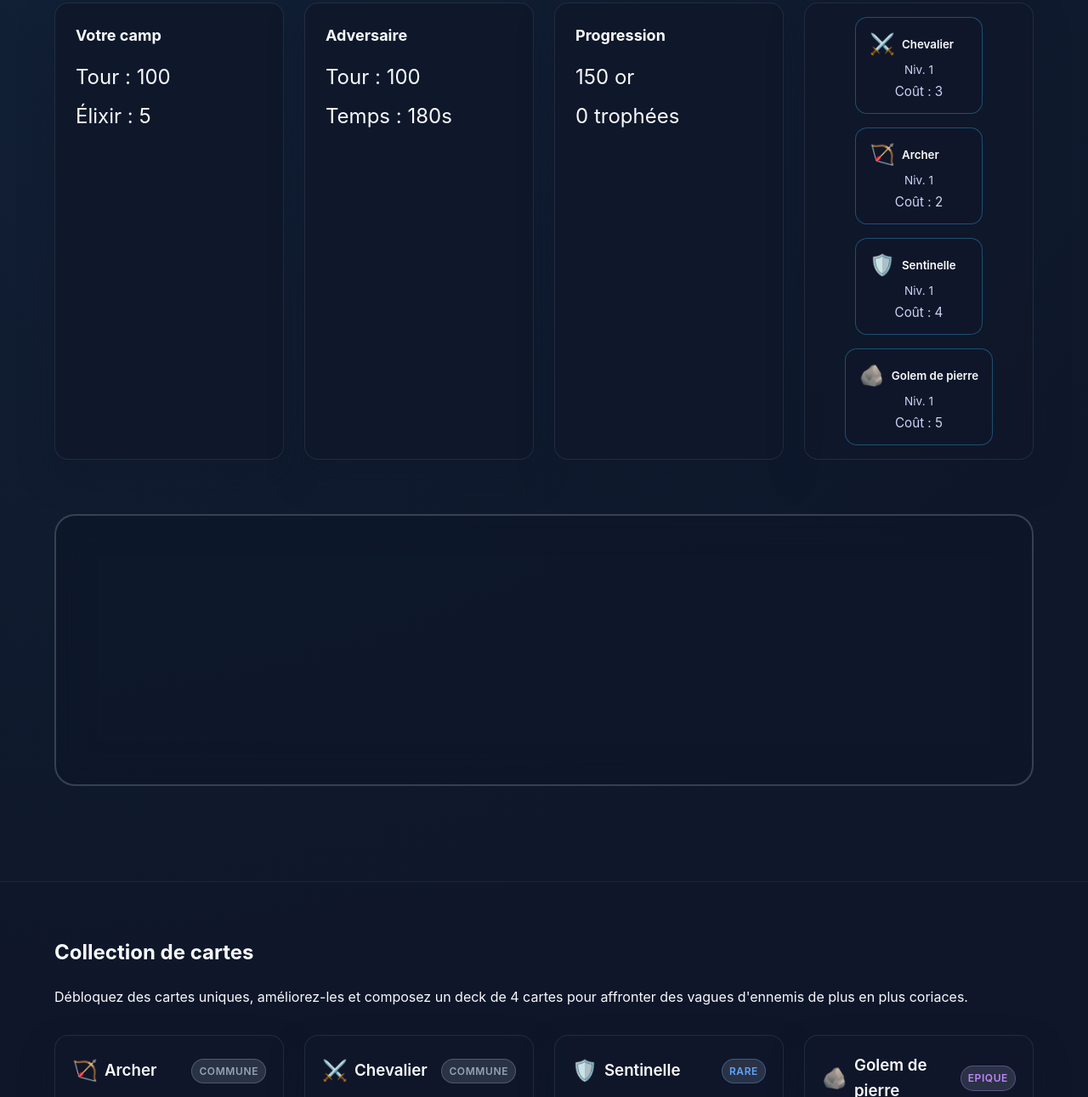
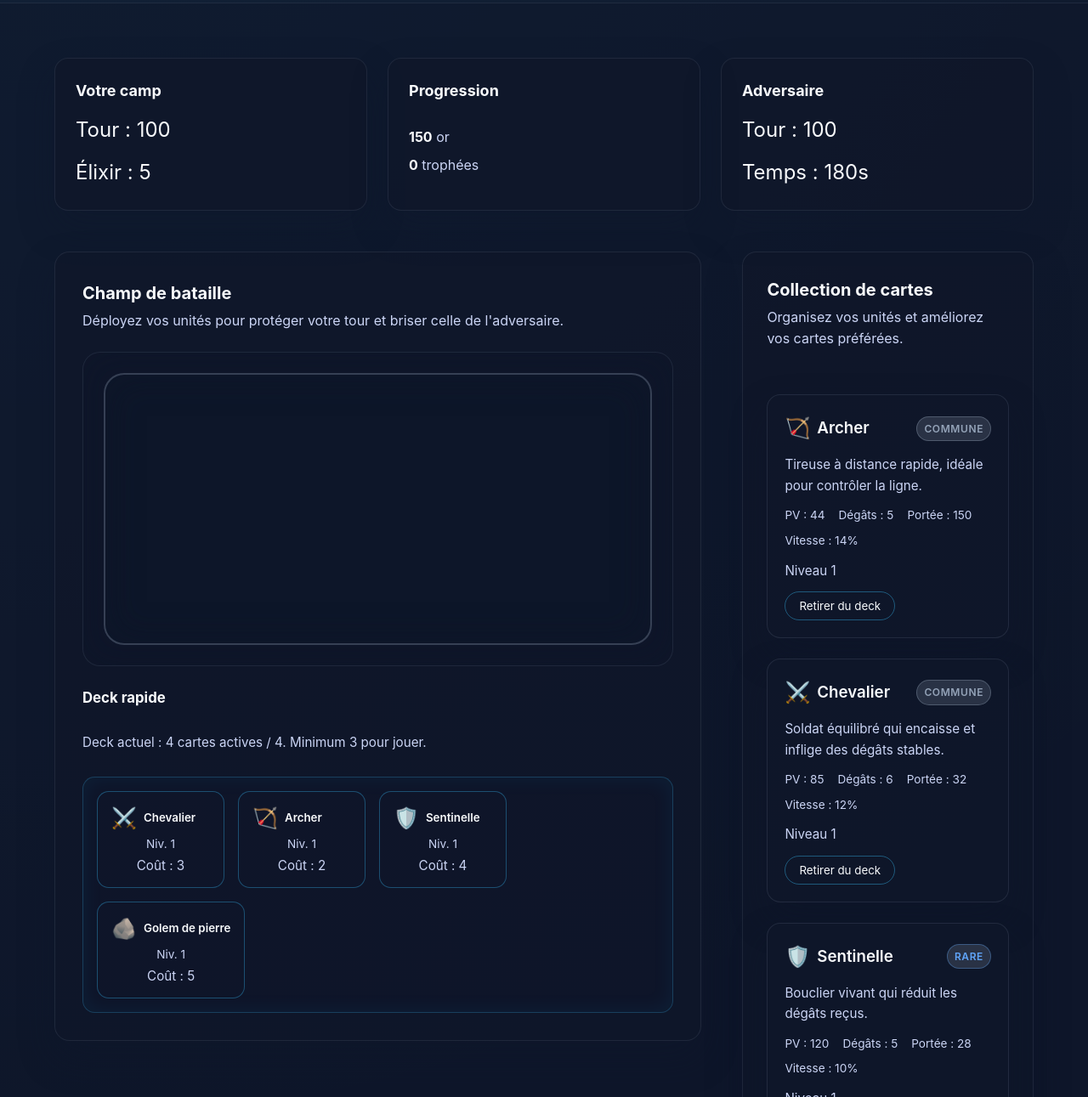
Before and after one commit to TechHumain/Projet_d-couverte, a plain HTML site: page index.html in a window 1280 px wide. Shown: the part 625-1916 px from the top of the page at 85% size. Drawn offline with Linux system fonts and the light colour scheme.

Commit message:
Refactor UI layout into battle and management panels

```diff
--- a/index.html
+++ b/index.html
@@ -58,48 +58,71 @@
         </div>
       </section>
 
-      <section class="dashboard" aria-live="polite">
-        <div class="score-card" aria-label="Points joueur">
+      <section class="game-shell" aria-label="Interface principale de Mini Royale">
+        <div class="hud" aria-live="polite">
+          <article class="hud-card" aria-label="Statut du joueur">
+            <header>
               <h2>Votre camp</h2>
+            </header>
             <p class="value" id="playerScore">Tour : 100</p>
             <p class="value" id="playerElixir">Élixir : 5</p>
+          </article>
+          <article class="hud-card" aria-label="Progression de saison">
+            <header>
+              <h2>Progression</h2>
+            </header>
+            <div class="progress-stats">
+              <span><strong id="goldAmount">150</strong> or</span>
+              <span><strong id="trophyAmount">0</strong> trophées</span>
             </div>
-        <div class="score-card" aria-label="Points adversaire">
+          </article>
+          <article class="hud-card" aria-label="Statut de l'adversaire">
+            <header>
               <h2>Adversaire</h2>
+            </header>
             <p class="value" id="aiScore">Tour : 100</p>
             <p class="value" id="timer">Temps : 180s</p>
+          </article>
         </div>
-        <div class="score-card" aria-label="Progression et monnaie">
-          <h2>Progression</h2>
-          <p class="value"><span id="goldAmount">150</span> or</p>
-          <p class="value"><span id="trophyAmount">0</span> trophées</p>
+
+        <div class="game-layout">
+          <section class="battle-panel" aria-label="Zone de combat">
+            <header class="panel-header">
+              <h2>Champ de bataille</h2>
+              <p>Déployez vos unités pour protéger votre tour et briser celle de l'adversaire.</p>
+            </header>
+            <div class="arena" role="region" aria-label="Champ de bataille">
+              <div class="lane" id="lane"></div>
             </div>
-        <div class="deck" role="list" aria-label="Deck actif" id="deckList" aria-live="polite"></div>
+            <footer class="panel-footer">
+              <h3>Deck rapide</h3>
+              <p class="hint" id="deckHint">
+                Sélectionnez jusqu'à 4 cartes actives. Un minimum de 3 cartes est requis pour jouer.
+              </p>
+              <div class="hand" role="list" aria-label="Deck actif" id="deckList" aria-live="polite"></div>
+            </footer>
           </section>
 
-      <section class="arena" aria-label="Champ de bataille">
-        <div class="lane" id="lane"></div>
+          <aside class="command-panel" aria-label="Gestion de vos cartes et achats">
+            <section class="panel inventory" id="collection">
+              <header class="panel-header">
+                <h2>Collection de cartes</h2>
+                <p>Organisez vos unités et améliorez vos cartes préférées.</p>
+              </header>
+              <ul class="collection-list" id="collectionList" role="list"></ul>
             </section>
 
-      <section id="collection" class="info collection-section">
-        <h2>Collection de cartes</h2>
-        <p>
-          Débloquez des cartes uniques, améliorez-les et composez un deck de 4 cartes pour affronter des vagues
-          d'ennemis de plus en plus coriaces.
-        </p>
-        <ul class="collection-list" id="collectionList" role="list"></ul>
-        <p class="hint" id="deckHint">Sélectionnez jusqu'à 4 cartes actives. Un minimum de 3 cartes est requis pour jouer.</p>
-      </section>
-
-      <section id="shop" class="info shop-section">
+            <section class="panel shop" id="shop">
+              <header class="panel-header">
                 <h2>Marché de la couronne</h2>
-        <p>
-          Investissez votre or dans des coffres mystères pour débloquer de nouvelles cartes ou améliorer votre deck actuel.
-          Chaque coffre garantit une progression.
-        </p>
+                <p>Achetez des coffres pour débloquer de nouvelles cartes et gagner en puissance.</p>
+              </header>
               <div class="shop-actions">
                 <button id="buyChest" type="button" class="cta">Acheter un coffre (120 or)</button>
                 <p id="shopFeedback" class="shop-feedback" role="status" aria-live="polite"></p>
+              </div>
+            </section>
+          </aside>
         </div>
       </section>
 
--- a/styles.css
+++ b/styles.css
@@ -163,42 +163,121 @@ nav {
   border-radius: 999px;
 }
 
-.dashboard {
+.game-shell {
+  padding: clamp(2rem, 6vw, 4rem) clamp(1.5rem, 5vw, 4rem);
+  display: grid;
+  gap: clamp(2rem, 4vw, 3rem);
+  background: rgba(15, 23, 42, 0.5);
+  border-block: 1px solid rgba(148, 163, 184, 0.12);
+}
+
+.hud {
   display: grid;
   grid-template-columns: repeat(auto-fit, minmax(220px, 1fr));
   gap: 1.5rem;
-  padding: 0 clamp(1.5rem, 5vw, 4rem);
 }
 
-.score-card {
+.hud-card {
   background: var(--bg-soft);
   border-radius: var(--radius);
   padding: 1.5rem;
   box-shadow: var(--shadow);
-  border: 1px solid rgba(148, 163, 184, 0.15);
+  border: 1px solid rgba(148, 163, 184, 0.12);
+  display: grid;
+  gap: 0.75rem;
 }
 
-.score-card h2 {
-  margin-top: 0;
+.hud-card header h2 {
+  margin: 0;
   font-size: 1.125rem;
 }
 
-.score-card .value {
+.hud-card .value {
   font-size: 1.5rem;
-  margin: 0.5rem 0;
+  margin: 0;
 }
 
-.deck {
+.progress-stats {
   display: flex;
-  justify-content: center;
+  flex-direction: column;
+  gap: 0.5rem;
+  color: var(--muted);
+}
+
+.progress-stats strong {
+  color: var(--text);
+}
+
+.game-layout {
+  display: grid;
+  grid-template-columns: 3fr minmax(280px, 1.35fr);
+  gap: clamp(1.5rem, 4vw, 3rem);
+  align-items: start;
+}
+
+.battle-panel {
+  background: var(--bg-soft);
+  border-radius: calc(var(--radius) * 1.1);
+  padding: clamp(1.5rem, 3vw, 2rem);
+  box-shadow: var(--shadow);
+  border: 1px solid rgba(148, 163, 184, 0.12);
+  display: grid;
+  gap: 1.5rem;
+}
+
+.arena {
+  background: rgba(15, 23, 42, 0.55);
+  border-radius: calc(var(--radius) * 1.3);
+  padding: clamp(1rem, 3vw, 1.5rem);
+  border: 1px solid rgba(148, 163, 184, 0.12);
+  box-shadow: inset 0 0 40px rgba(15, 23, 42, 0.6);
+}
+
+.panel-header h2 {
+  margin: 0;
+  font-size: 1.25rem;
+}
+
+.panel-header p {
+  margin: 0.25rem 0 0;
+  color: var(--muted);
+}
+
+.panel-footer {
+  display: grid;
+  gap: 0.75rem;
+}
+
+.panel-footer h3 {
+  margin: 0;
+  font-size: 1.05rem;
+}
+
+.hand {
+  display: flex;
   gap: 1rem;
-  background: var(--bg-soft);
-  border-radius: var(--radius);
+  background: rgba(15, 23, 42, 0.6);
+  border-radius: calc(var(--radius) * 0.9);
   padding: 1rem;
-  box-shadow: var(--shadow);
-  border: 1px solid rgba(148, 163, 184, 0.15);
+  box-shadow: inset 0 0 25px rgba(14, 165, 233, 0.08);
+  border: 1px solid rgba(56, 189, 248, 0.25);
   flex-wrap: wrap;
   min-height: 140px;
+}
+
+.command-panel {
+  display: grid;
+  gap: 1.5rem;
+}
+
+.panel {
+  background: var(--bg-soft);
+  border-radius: calc(var(--radius) * 1.05);
+  padding: clamp(1.25rem, 3vw, 1.75rem);
+  box-shadow: var(--shadow);
+  border: 1px solid rgba(148, 163, 184, 0.12);
+  display: grid;
+  gap: 1.25rem;
 }
 
 .card {
@@ -241,10 +320,6 @@ nav {
 
 .card-icon {
   font-size: 1.5rem;
-}
-
-.arena {
-  padding: clamp(2rem, 6vw, 4rem);
 }
 
 .lane {
@@ -300,10 +375,6 @@ nav {
 
 .info ol {
   padding-left: 1.25rem;
-}
-
-.collection-section {
-  position: relative;
 }
 
 .collection-list {
@@ -510,12 +581,16 @@ nav {
     flex-wrap: wrap;
   }
 
-  .deck {
-    flex-direction: column;
+  .game-layout {
+    grid-template-columns: 1fr;
   }
 
-  .card {
-    width: 100%;
+  .hand {
+    justify-content: center;
+  }
+
+  .collection-list {
+    grid-template-columns: minmax(0, 1fr);
   }
 }
 
```
Lines whose indentation alone changed are shown as unchanged.
